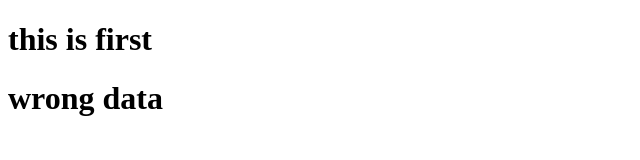
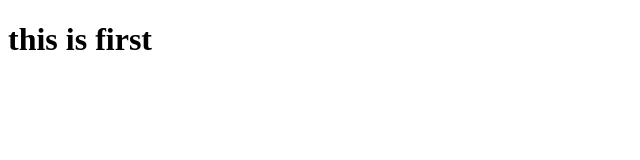
Before and after one commit to JaydipJadhav25/git-reset-cmd, a plain HTML site: page index.html in a window 1280 px wide. Shown: the whole page, without its empty margins (0-640 px from the left). Drawn offline with Linux system fonts and the light colour scheme.

Commit message:
Revert "second"
This reverts commit f8fb073eda993e8b7b2b84c09cf999d09d430488.

```diff
--- a/index.html
+++ b/index.html
@@ -7,7 +7,6 @@
 </head>
 <body>
     <h1>this is first </h1>
-    <h1>wrong data</h1>
 
 </body>
 </html>
```
